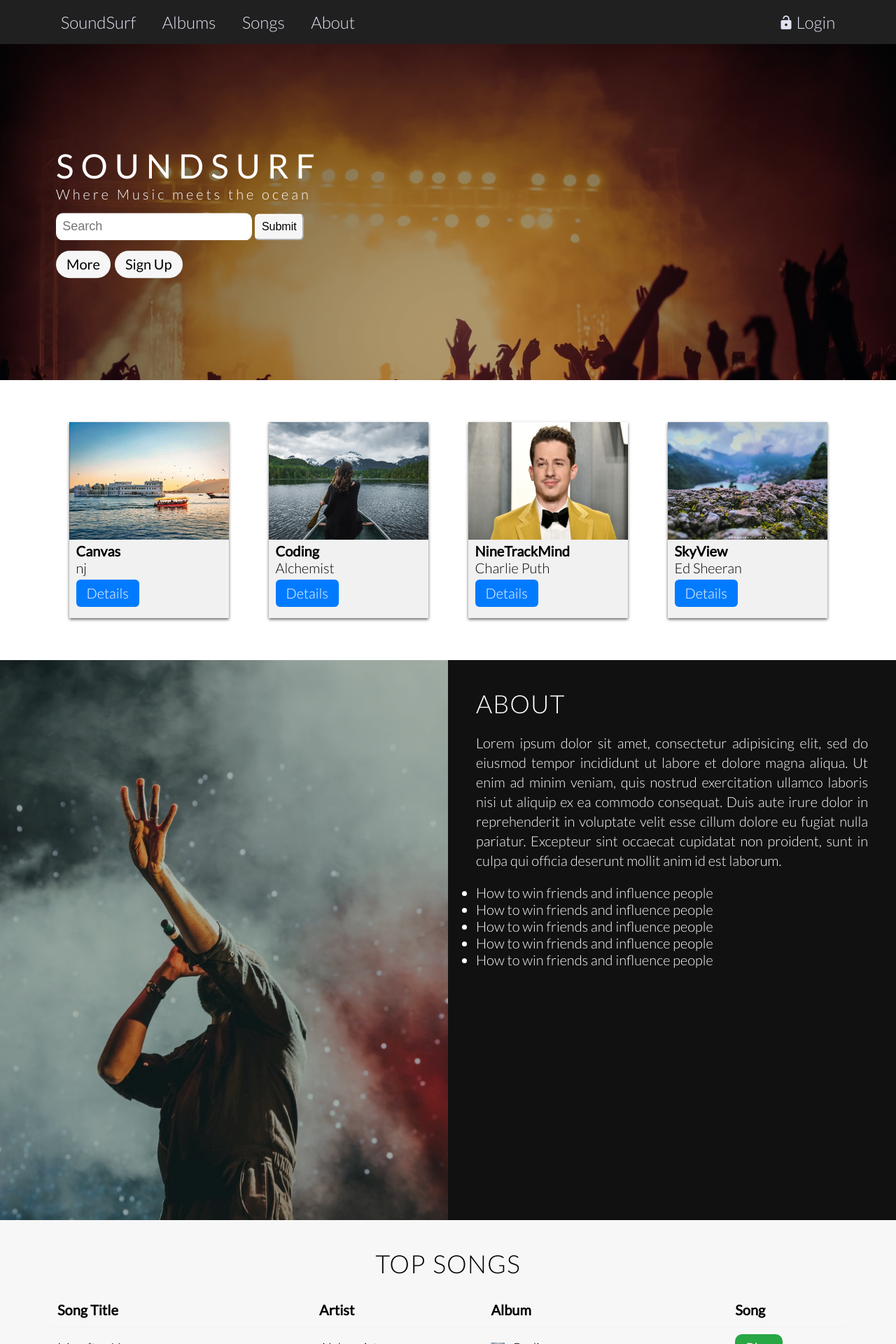
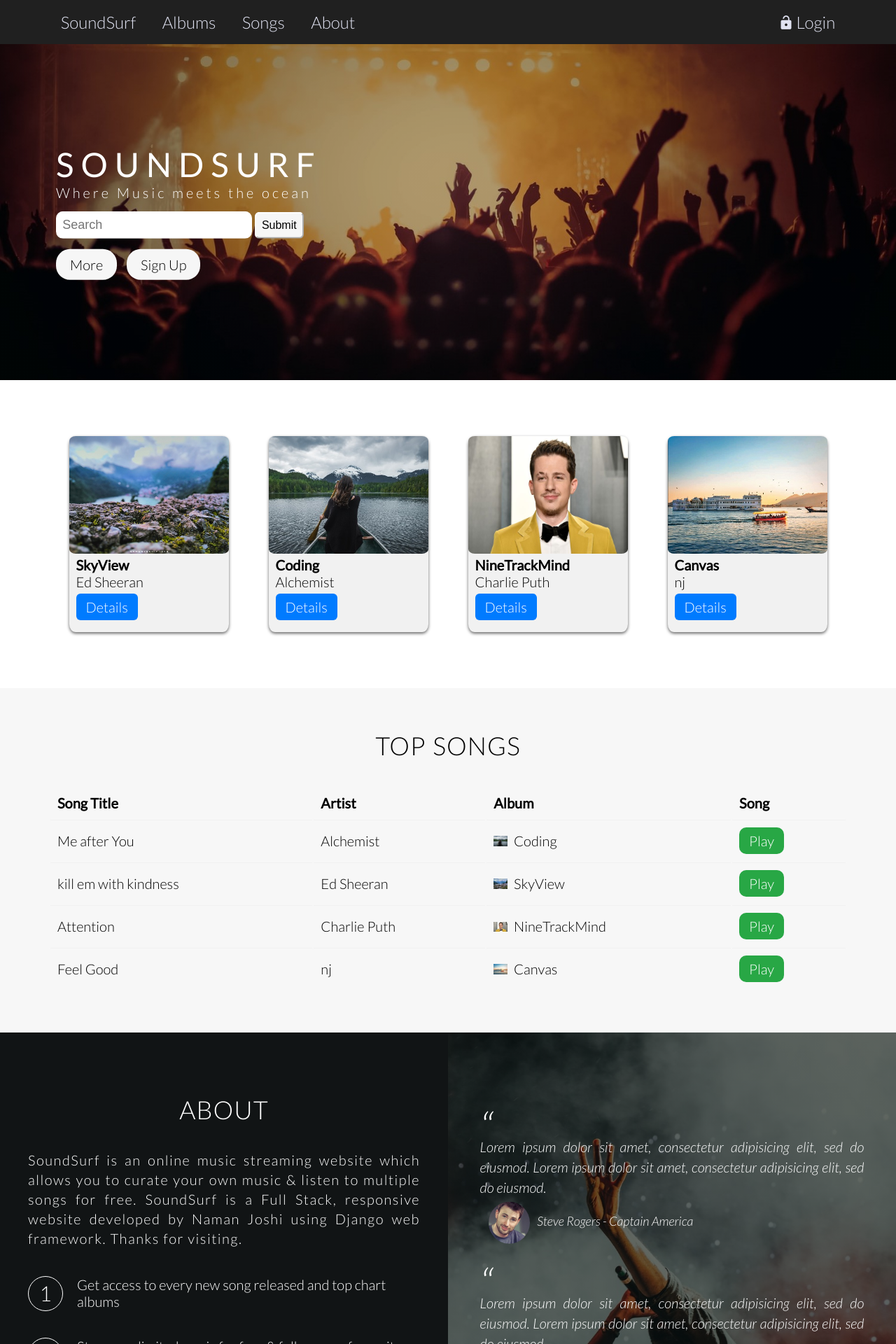
Before and after one commit to namanjo/soundsurf, a Django app: page / in a window 1280 px wide. Shown: the top 1920 px of the page at 70% size. Run offline with Django 3.2, Linux system fonts and the light colour scheme; data comes from the database, SQL or seed files in the repository; some libraries are stand-ins or nearby versions; some web fonts are replaced.

Commit message:
Modified the index page & added testimonials
Polished the index Index page & UI. Also added about and testimonials section.

```diff
--- a/appmusic/static/css/style.css
+++ b/appmusic/static/css/style.css
@@ -4,13 +4,12 @@
   box-sizing: border-box;
 }
 
-
 html, body{
   font-family: 'Lato', 'Arial', sans-serif;
   font-size: 20px;
   font-weight: 300;
   text-rendering: optimizeLegibility;
-  height: 100%;
+  overflow-x: hidden;
 }
 
 .clearfix{zoom:1}
@@ -22,17 +21,15 @@ html, body{
   visibility: hidden;
 }
 
+section{
+  padding: 60px 0;
+}
+
 .container{
   max-width: 1140px;
   margin: 0 auto;
 }
 
-.container-fluid {
-  max-width: 100%;
-  padding: 0 30px;
-  margin-right: auto;
-  margin-left: auto;
-}
 
 /******Headings******/
 h2,
@@ -52,26 +49,29 @@ h1{
 h2{
   font-size: 180%;
   word-spacing: 2px;
-  margin: 0 0 20px 0;
+  margin: 0 0 1em 0;
+  text-align: center;
 }
 
 h3{
   font-size: 150%;
   word-spacing: 2px;
-
 }
 
-section{
-  padding: 40px 0;
+.content-para{
+  margin-bottom: 2em;
+  line-height: 1.4;
+  letter-spacing: 1.5px;
+  text-align: justify;
 }
 
-/******Header******/
+/******Header Section******/
 .background{
   position: relative;
   background-image: linear-gradient(rgba(0, 0, 0, 0.3),rgba(0, 0, 0, 0.3)),url(pics/music.jpg);
   height: 60vh;
   background-size: cover;
-  background-position: top;
+  background-position: center;
   background-attachment: fixed;
 }
 
@@ -84,26 +84,105 @@ section{
   color: #fff;
 }
 
-.content-para{
-  margin-bottom: 20px;
-  line-height: 1.4;
-  text-align: justify;
+.header-text p{
+  margin-bottom: 15px;
+  letter-spacing:4px;
 }
 
-.bg-para{
-  line-height: 1.4;
-  text-align: justify;
-  background: #fff;
-  padding: 20px;
-  border-radius: 15px;
+.header-text a:first-of-type{
+  margin-right: 10px;
 }
 
 .header-text h1{
   color: #fff;
 }
 
+.album-song-pic{
+  width: 20px;
+  max-height: 15px;
+  margin-right: 5px;
+}
+
+/*****Main Navbar*****/
+nav{
+  background: #202020;
+}
+
+.main-nav i{
+  margin-right: 7px;
+}
+
+.thug-life{
+  float: left;
+}
+
+.nav-right{
+  float: right;
+}
+
+.main-nav{
+  list-style: none;
+}
+
+.main-nav li{
+  display: inline-block;
+}
+
+a{
+  text-decoration: none;
+  color: #000;
+}
+
+.main-nav li a:link,
+.main-nav li a:visited{
+  color: #e1e3f2;
+  font-size: 1.2em;
+  display: block;
+  padding: .7em;
+  transition: all .3s;
+}
+
+.main-nav li a:hover,
+.main-nav li a:active{
+  background: #f1f1f1;
+  color: #000;
+}
+
+/*******Sticky Navigation********/
+.sticky{
+  position: fixed;
+  top: 0;
+  left: 0;
+  width: 100%;
+  background-color: rgba(32, 32, 32, 0.96);
+  box-shadow: 0 2px 2px #555;
+  z-index: 9999;
+}
+
+.sticky .main-nav li a:link,
+.sticky .main-nav li a:visited{
+
+}
+
+.sticky .main-nav li a:hover,
+.sticky .main-nav li a:active{
+
+}
+
+/******Mobile Navigation******/
+.mobile-nav-icon{
+  float: right;
+  cursor: pointer;
+  display: none;
+  margin:.7em .7em 0 0;
+}
+
+.mobile-nav-icon i{
+  font-size: 200%;
+  color: #fff;
+}
+
 /*****INPUT TYPES*****/
-
 input[type=text],
 input[type=email],
 input[type=password]{
@@ -129,10 +208,8 @@ input[type=file]{
   width: 25%;
 }
 
-.header-text input[type=submit],
-.contact-form input[type=submit]{
+.header-text input[type=submit]{
   display: inline-block;
-  text-decoration: none;
   font-size: .8em;
   padding: .5em;
   border-radius: .4em;
@@ -143,60 +220,17 @@ input[type=file]{
 }
 
 
-/*****Navbar*****/
-nav{
-  background: #202020;
-}
-
-nav i{
-  margin-right: 7px;
-}
-
-.nav-right{
-  float: right;
-}
-
-nav ul{
-  list-style: none;
-}
-
-nav li{
-  display: inline-block;
-}
-
-a{
-  text-decoration: none;
-  color: #000;
-}
-
-nav li a{
-  color: #e1e3f2;
-  font-size: 1.2em;
-  display: block;
-  padding: .7em;
-  transition: all .3s;
-}
-
-nav li a:hover,
-nav li a:active{
-  background: #f1f1f1;
-  color: #000;
-}
-
-
 /*****Buttons*****/
 .btn{
   display: inline-block;
   text-decoration: none;
-  padding: 0.375rem 0.75rem;
+  padding: 0.35em 0.7em;
   border-radius: .3em;
   transition: background-color .3s;
-  font-weight: 400;
 }
 
 .btn-primary {
   color: #fff;
-  padding: 0.375rem 0.75rem;
   background-color: #007bff;
   border-color: #007bff;
   border-radius: .3em;
@@ -243,6 +277,7 @@ nav li a:active{
   background-color: #f6f6f6;
   color: #000;
   border-radius: 1em;
+  padding: .5em 1em;
 }
 
 .btn-light:hover,
@@ -259,24 +294,111 @@ nav li a:active{
   height: 280px;
   width: 20%;
   margin: 1em 2.5%;
+  border-radius: 4%;
+}
+
+.card img{
+  width: 100%;
+  height: 60%;
+  border-radius: 4%;
 }
 
 .card-text{
   margin: 0 10px;
-  line-height: 1.2;
 }
 
 .card-big{
   background: #f9f9f9;
   float: left;
-  /* height: 280px; */
   width: 30%;
-  /* margin: 1em 2.5%; */
 }
 
 .card-big .card-text{
-  padding: 10px 0;
+  padding: 5px;
 }
+
+
+/******Section About******/
+.section-2{
+  padding: 0;
+}
+
+.partation{
+  height: 90vh;
+  width: 50%;
+  float: left;
+}
+
+.area-1{
+  background-color: #111415;
+  color: #fff;
+  position: relative;
+}
+
+.work-steps{
+  margin-bottom: 40px;
+}
+
+.work-steps:last-of-type{
+  margin-bottom: 60px;
+}
+
+.work-steps div{
+  border: 1px solid #fff;
+  display: inline-block;
+  border-radius: 50%;
+  height: 50px;
+  width: 50px;
+  text-align: center;
+  padding: 5px;
+  float: left;
+  font-size: 150%;
+  margin-right: 20px;
+}
+
+.area-2{
+  background-image: linear-gradient(rgba(0, 0, 0, 0.6),rgba(0, 0, 0, 0.6)),url(pics/stage_show.jpg);
+  background-size: cover;
+  background-position: center;
+  color: #fff;
+  position: relative;
+}
+
+.join-site{
+  position: absolute;
+  top: 50%;
+  transform: translateY(-50%);
+  padding: 1em 2em;
+}
+
+
+blockquote{
+  padding: 1%;
+  text-align: justify;
+  font-style: italic;
+  line-height: 145%;
+}
+
+cite{
+  font-size: 90%;
+  display: block;
+  margin-left: 1em;
+  margin-bottom: 2em;
+}
+
+blockquote::before{
+  content: "\201C";
+  font-size: 300%;
+  display: block;
+}
+
+cite img{
+  height: 60px;
+  border-radius: 50%;
+  margin-right: 10px;
+  vertical-align: middle;
+}
+
 
 /******Table******/
 table{
@@ -304,37 +426,11 @@ td{
   margin: 0;
 }
 
-/******Section 2******/
-.section-2{
-  padding: 0;
-}
-
-.partation{
-  height: 100vh;
-  width: 50%;
-  float: left;
-  /* padding: 10px; */
-}
-
-.area-1{
-  background-image: linear-gradient(rgba(0, 0, 0, 0.3),rgba(0, 0, 0, 0.3)),url(pics/stage_show.jpg);
-  background-size: cover;
-  background-position: center;
-  color: #fff;
-}
-
-.area-2{
-  background-color: #111;
-  color: #fff;
-  padding: 2em;
-}
-
 
 /******Login & Signup Forms******/
 
 .contact-form{
   width: 100%;
-  /* margin: 0 auto; */
 }
 
 .contact-form input[type=text],
@@ -348,7 +444,6 @@ td{
   width: 90%;
 }
 
-
 .contact-form input[type=submit]{
   display: block;
   background-color: #2e2e2e;
@@ -357,6 +452,9 @@ td{
   border: 2px solid #2e2e2e;
   border-radius: 20px;
   font-weight: 300;
+  cursor: pointer;
+  outline: 0;
+  transition: background-color .3s;
 }
 
 .contact-form input[type=submit]:hover,
@@ -378,7 +476,7 @@ footer{
 
 .wrapper{
   min-height: 100%;
-  margin: 0 auto -60px;
+  margin: 0 auto -30px;
 }
 
 .footer-nav{
@@ -443,8 +541,8 @@ footer p{
 }
 
 .error-msg{
-  font-size: 20px;
-  margin-bottom: 10px;
+  font-size: 1em;
+  margin-bottom: .5em;
   color: red;
 }
 
@@ -455,7 +553,7 @@ footer p{
 .errorlist{
   font-size: 16px;
   color: red;
-  margin-bottom: 20px;
+  margin-bottom: 1em;
   line-height: 1;
 }
 
--- a/appmusic/templates/appmusic/about.html
+++ b/appmusic/templates/appmusic/about.html
@@ -5,7 +5,7 @@
 {% block body_block %}
 
 <section class="container">
-  <h2 style="font-weight: 400">About Page</h2>
+  <h2>About Page</h2>
   <p class="content-para bg-shade">Lorem ipsum dolor sit amet, consectetur adipisicing elit, sed do eiusmod tempor incididunt ut labore et dolore magna aliqua. Ut enim ad minim veniam, quis nostrud exercitation ullamco laboris nisi ut aliquip ex ea commodo consequat. Duis aute irure dolor in reprehenderit in voluptate velit esse cillum dolore eu fugiat nulla pariatur. Excepteur sint occaecat cupidatat non proident, sunt in culpa qui officia deserunt mollit anim id est laborum.</p>
   <p class="content-para">Lorem ipsum dolor sit amet, consectetur adipisicing elit, sed do eiusmod tempor incididunt ut labore et dolore magna aliqua. Ut enim ad minim veniam, quis nostrud exercitation ullamco laboris nisi ut aliquip ex ea commodo consequat. Duis aute irure dolor in reprehenderit in voluptate velit esse cillum dolore eu fugiat nulla pariatur. Excepteur sint occaecat cupidatat non proident, sunt in culpa qui officia deserunt mollit anim id est laborum.</p>
 </section>
--- a/appmusic/templates/appmusic/base.html
+++ b/appmusic/templates/appmusic/base.html
@@ -15,7 +15,8 @@
     <div class="wrapper">
     <header>
       <nav>
-        <ul class="container">
+        <div class="container clearfix">
+          <ul class="main-nav js--main-nav">
             <li><a href="{% url 'index' %}">SoundSurf</a></li>
             <li><a href="{% url 'all_albums_songs' 'albums' %}">Albums</a></li>
             <li><a href="{% url 'all_albums_songs' 'songs' %}">Songs</a></li>
@@ -37,8 +38,9 @@
                 <li><a href="{% url 'login' %}"><i class="ion-android-unlock"></i>Login</a></li>
               </div>
             {% endif %}
-
           </ul>
+          <a class="mobile-nav-icon js--nav-icon"><i class="ion-navicon-round"></i></a>
+        </div>
       </nav>
     </header>
 
--- a/appmusic/templates/appmusic/detail.html
+++ b/appmusic/templates/appmusic/detail.html
@@ -8,7 +8,7 @@
 
     <!-- Left Side -->
     <div class="card-big">
-        <img src="{{ album.cover_pic.url }}"style="width:100%; height:100%;" alt="Album Cover">
+        <img src="{{ album.cover_pic.url }}" style="width:100%; height:100%;" alt="Album Cover">
         <div class="card-text">
           <h3>{{ album.album_name }}</h3>
           <p>{{ album.genre }}</p>
--- a/appmusic/templates/appmusic/index.html
+++ b/appmusic/templates/appmusic/index.html
@@ -1,4 +1,5 @@
 {% extends 'appmusic/base.html' %}
+{% load static %}
 {% block title_block %}SoundSurf{% endblock %}
 
 {% block body_block %}
@@ -7,26 +8,26 @@
   <div class="background">
     <div class="header-text">
       <h1>Soundsurf</h1>
-      <p style="margin-bottom: 15px; letter-spacing:4px;">Where Music meets the ocean</p>
+      <p>Where Music meets the ocean</p>
       <form action="{% url 'index' %}" method="GET">
         <input type="text" name="q" {% if request.GET.q %} value="{{ request.GET.q }}" {% endif %} placeholder="Search">
         <input type="submit" class="btn-light" value="Submit">
       </form>
 
-      <a href="#" class="btn btn-light" style="margin-right: 2px;">More</a>
+      <a href="#" class="btn btn-light">More</a>
       <a href="#" class="btn btn-light">Sign Up</a>
     </div>
   </div>
 
   <!-- Top Albums Section -->
   {% if albums %}
-  <section>
+  <section class="js--section-about">
     <div class="container clearfix">
-      {% if is_search %}<h2 style="text-align:center">Albums Found</h2> {% endif %}
+      {% if is_search %}<h2>Albums Found</h2> {% endif %}
 
       {% for album in albums %}
       <div class="card">
-        <img src="{{ album.cover_pic.url }}"style="width:100%; height:60%;" alt="Album Cover">
+        <img src="{{ album.cover_pic.url }}" alt="Album Cover">
         <div class="card-text">
           <h4>{{ album.album_name }}</h4>
           <p>{{ album.album_artist }}</p>
@@ -41,34 +42,11 @@
   </section>
   {% endif %}
 
-
-  {% if not is_search %}
-
-    <section class="section-2 clearfix">
-      <div class="partation area-1">
-        <!-- <p class="content-para">Lorem ipsum dolor sit amet, consectetur adipisicing elit, sed do eiusmod tempor incididunt ut labore et dolore magna aliqua. Ut enim ad minim veniam, quis nostrud exercitation ullamco laboris nisi ut aliquip ex ea commodo consequat. Duis aute irure dolor in reprehenderit in voluptate velit esse cillum dolore eu fugiat nulla pariatur. Excepteur sint occaecat cupidatat non proident, sunt in culpa qui officia deserunt mollit anim id est laborum.</p> -->
-      </div>
-      <div class="partation area-2">
-        <h2>About</h2>
-        <p class="content-para">Lorem ipsum dolor sit amet, consectetur adipisicing elit, sed do eiusmod tempor incididunt ut labore et dolore magna aliqua. Ut enim ad minim veniam, quis nostrud exercitation ullamco laboris nisi ut aliquip ex ea commodo consequat. Duis aute irure dolor in reprehenderit in voluptate velit esse cillum dolore eu fugiat nulla pariatur. Excepteur sint occaecat cupidatat non proident, sunt in culpa qui officia deserunt mollit anim id est laborum.</p>
-
-        <ul>
-          <li>How to win friends and influence people</li>
-          <li>How to win friends and influence people</li>
-          <li>How to win friends and influence people</li>
-          <li>How to win friends and influence people</li>
-          <li>How to win friends and influence people</li>
-        </ul>
-      </div>
-    </section>
-
-    {% endif %}
-
-    <!-- Top Songs Section -->
-      {% if songs_list %}
+  <!-- Top Songs Section -->
+    {% if songs_list %}
       <section class="section-table" style="background-color: #f7f7f7;">
         <div class="container">
-          <h2 style="text-align:center">{% if is_search %}Songs Found{% else %}Top Songs{% endif %}</h2>
+          <h2>{% if is_search %}Songs Found{% else %}Top Songs{% endif %}</h2>
           <table>
             <thead>
               <tr>
@@ -84,7 +62,7 @@
                   <td>{{ song_obj.song_title }}</td>
                   <td>{{ song_obj.album.album_artist }}</td>
                   <td>
-                    <a href="#"><img src="{{ song_obj.album.cover_pic.url }}" style="width: 20px; max-height: 15px; margin-right: 5px;" /></a>
+                    <a href="#"><img class="album-song-pic" src="{{ song_obj.album.cover_pic.url }}" /></a>
                     <a href="{% url 'album_detail' album_id=song_obj.album.pk %}">{{ song_obj.album.album_name }}</a>
                   </td>
                   <td><a href="{{ song_obj.song.url }}" class="btn btn-success">Play</a></td>
@@ -94,14 +72,56 @@
           </table>
         </div>
       </section>
-      {% endif %}
+    {% endif %}
 
-    {% if not is_search %}
+
+  {% if not is_search %}
+
+    <section class="section-2 clearfix">
+      <div class="partation area-1">
+        <div class="join-site">
+          <h2>About</h2>
+          <p class="content-para">
+            SoundSurf is an online music streaming website which allows you to curate your own music & listen to multiple songs for free.
+            SoundSurf is a Full Stack, responsive website developed by Naman Joshi using Django web framework. Thanks for visiting.
+          </p>
+          <div class="work-steps">
+            <div>1</div>
+            <p>Get access to every new song released and top chart albums</p>
+          </div>
+          <div class="work-steps">
+            <div>2</div>
+            <p>Stream unlimited music for free & follow your favourite artists</p>
+          </div>
+          <div class="work-steps">
+            <div>3</div>
+            <p>Sign up to create your own albums, add curate your own music</p>
+          </div>
+        </div>
+      </div>
+
+      <div class="partation area-2">
+        <div class="join-site">
+          <blockquote>
+            Lorem ipsum dolor sit amet, consectetur adipisicing elit, sed do eiusmod. Lorem ipsum dolor sit amet, consectetur adipisicing elit, sed do eiusmod.
+          </blockquote>
+          <cite><img src="{% static 'css/pics/evans.jpg' %}" alt="Steve Rogers">Steve Rogers - Captain America</cite>
+
+          <blockquote>
+            Lorem ipsum dolor sit amet, consectetur adipisicing elit, sed do eiusmod. Lorem ipsum dolor sit amet, consectetur adipisicing elit, sed do eiusmod.
+          </blockquote>
+          <cite><img src="{% static 'css/pics/bale.jpg' %}" alt="Bruce Wayne">Bruce Wayne - Chairman, Wayne Enterprises</cite>
+
+          <a href="#" class="btn btn-light">Sign Up</a>
+        </div>
+      </div>
+
+    </section>
 
     <section class="section-4 container">
       <p class="content-para">Lorem ipsum dolor sit amet, consectetur adipisicing elit, sed do eiusmod tempor incididunt ut labore et dolore magna aliqua. Ut enim ad minim veniam, quis nostrud exercitation ullamco laboris nisi ut aliquip ex ea commodo consequat. Duis aute irure dolor in reprehenderit in voluptate velit esse cillum dolore eu fugiat nulla pariatur. Excepteur sint occaecat cupidatat non proident, sunt in culpa qui officia deserunt mollit anim id est laborum.</p>
       <p class="content-para">Lorem ipsum dolor sit amet, consectetur adipisicing elit, sed do eiusmod tempor incididunt ut labore et dolore magna aliqua. Ut enim ad minim veniam, quis nostrud exercitation ullamco laboris nisi ut aliquip ex ea commodo consequat. Duis aute irure dolor in reprehenderit in voluptate velit esse cillum dolore eu fugiat nulla pariatur. Excepteur sint occaecat cupidatat non proident, sunt in culpa qui officia deserunt mollit anim id est laborum.</p>
-      <p class="content-para">Lorem ipsum dolor sit amet, consectetur adipisicing elit, sed do eiusmod tempor incididunt ut labore et dolore magna aliqua. Ut enim ad minim veniam, quis nostrud exercitation ullamco laboris nisi ut aliquip ex ea commodo consequat. Duis aute irure dolor in reprehenderit in voluptate velit esse cillum dolore eu fugiat nulla pariatur. Excepteur sint occaecat cupidatat non proident, sunt in culpa qui officia deserunt mollit anim id est laborum.</p>
     </section>
   {% endif %}
+
 {% endblock %}
--- a/appmusic/views.py
+++ b/appmusic/views.py
@@ -26,7 +26,7 @@ def index(request):
         context = {'albums': albums, 'songs_list': songs, 'is_search': is_search}
         return render(request, 'appmusic/index.html', context)
 
-    albums = Album.objects.order_by('album_name')[:8]
+    albums = Album.objects.all()[:12]
     songs = Songs.objects.all()[:10]
     context = {'albums': albums, 'songs_list': songs, 'is_search':is_search}
     return render(request, 'appmusic/index.html', context)
```
Also changed, not shown: appmusic/templates/appmusic/all_items.html (+4 -4 lines), appmusic/templates/appmusic/login.html (+5 -5 lines), appmusic/static/css/pics/bale.jpg (added), appmusic/static/css/pics/evans.jpg (added), appmusic/static/css/pics/music.jpg. Lines whose indentation alone changed are shown as unchanged.
